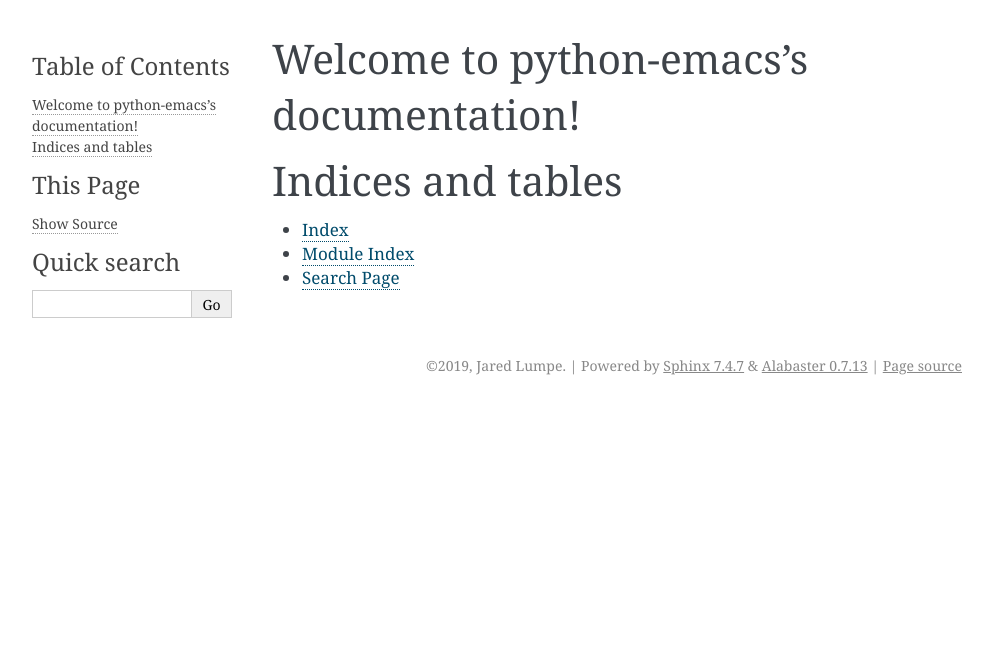
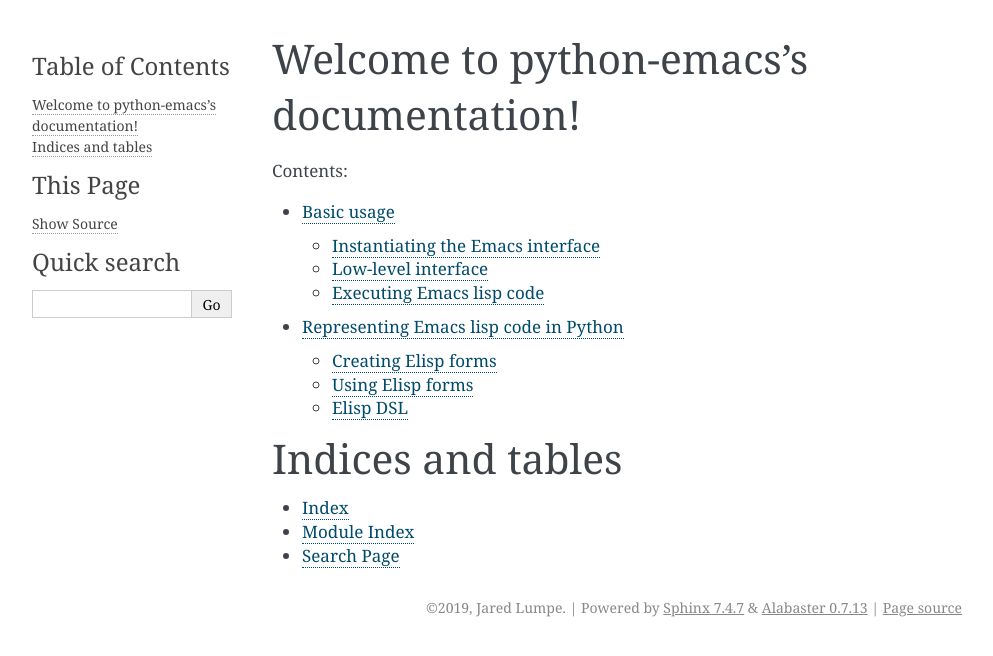
Before and after one commit to jlumpe/python-emacs, a Sphinx documentation site: the page built from docs/index.rst, in a window 1280 px wide. Shown: the top 656 px of the page, without its empty margins (148-1141 px from the left). Built offline with Sphinx 7.4.7, drawn with Linux system fonts in a browser that asks for light colours; some of the changed lines change nothing that is shown.

Commit message:
Documentation

```diff
--- /dev/null
+++ b/docs/elisp.rst
@@ -0,0 +1,175 @@
+Representing Emacs lisp code in Python
+======================================
+
+The :mod:`emacs.elisp` module contains utilities for representing Emacs lisp
+Abstract Syntax Trees (AST's) as Python objects, see the :class:`ElispAstNode`
+abstract class and its subclasses.
+
+
+Creating Elisp forms
+--------------------
+
+The fundamental data type in Elisp is the list. Other data types include symbols
+and self-evaluating types such as strings or numbers.
+
+Use the :func:`to_elisp` function to convert simple Python values to their Elisp
+equivalents. This will wrap numbers and strings as Elisp literals, as well as
+convert bools and None to the correct symbols:
+
+.. doctest::
+
+   >>> import emacs.elisp as el
+
+   >>> el.to_elisp(123)
+   <el 123>
+
+   >>> el.to_elisp(1.23)
+   <el 1.23>
+
+   >>> el.to_elisp('foo')
+   <el "foo">
+
+   >>> el.to_elisp(True)
+   <el t>
+
+   >>> el.to_elisp(False)
+   <el nil>
+
+   >>> el.to_elisp(None)
+   <el nil>
+
+
+Python lists are converted to quoted Elisp lists, while tuples are left unquoted:
+
+.. doctest::
+
+   >>> el.to_elisp([1, 2, 3])
+   <el '(1 2 3)>
+
+   >>> el.to_elisp(('a', 'b', 'c'))
+   <el ("a" "b" "c")>
+
+
+Elements of lists/tuples are recursively converted using :meth:`to_elisp` if
+they are not already instances of :class:`ElispAstNode`.
+
+You can use :func:`quote` to quote a value. It will also convert strings to
+quoted symbols:
+
+.. doctest::
+
+   >>> s = el.Symbol('foo')
+   >>> s
+   <el foo>
+
+   >>> el.quote(s)
+   <el 'foo>
+
+   >>> el.quote('foo')
+   <el 'foo>
+
+
+Other shortcuts are :func:`cons` to create a cons cell, or :func:`symbols` to
+create a list of symbols:
+
+.. doctest::
+
+   >>> el.cons(el.Symbol('a'), 1)
+   <el (cons a 1)>
+
+   >>> el.symbols('a', 'b', 'c')
+   <el (a b c)>
+
+   >>> el.symbols('a', 'b', 'c', quote=True)
+   <el '(a b c)>
+
+
+You can use :func:`make_alist` or :func:`make_plist` to convert common mapping
+types to their Elisp equivalents. These functions will always treat string
+keys as symbols:
+
+.. doctest::
+
+   >>> el.make_alist({'a': 1, 'b': 2}, quote=True)
+   <el '((a . 1) (b . 2))>
+
+   >>> el.make_plist({':x': 1, ':y': 2}, quote=True)
+   <el '(:x 1 :y 2)>
+
+
+Finally, use :class:`Raw` to wrap a raw Elisp code string so that it will just
+be inserted verbatim in the given location:
+
+.. doctest::
+
+   >>> el.Raw('(print "hi")')
+   <el (print "hi")>
+
+
+Using Elisp forms
+-----------------
+
+Elisp forms can be passed to :meth:`Elisp.eval` and :meth:`Elisp.getresult` for
+execution. You can also convert them to strings to produce (hopefully)
+syntactically-correct Elisp code.
+
+
+Elisp DSL
+---------
+
+This package also includes an unholy abomination of a DSL that lets you write
+Elisp code in Python. The DSL is implemented through a singleton object which
+is importable as :data:`emacs.elisp.E`::
+
+   >>> from emacs.elisp import E
+
+
+Calling the singleton as a function converts a Python object into an Elisp object
+using :meth:`to_elisp`:
+
+.. doctest::
+
+   >>> E(3)
+   <el 3>
+
+   >>> E('foo')
+   <el "foo">
+
+   >>> E(['a', 'b', 'c'])
+   <el '("a" "b" "c")>
+
+
+Attribute access produces Elisp symbols, converting underscores to dashes. The
+same can be done by indexing with a string:
+
+.. doctest::
+
+   >>> E.abc
+   <el abc>
+
+   >>> E.foo_bar
+   <el foo-bar>
+
+   >>> E[':baz']
+   <el :baz>
+
+
+Symbols can be called as functions, generating Elisp function calls:
+
+.. doctest::
+
+   >>> E.message("Hello from %s", E('python-emacs'))
+   <el (message "Hello from %s" "python-emacs")>
+
+
+Additionally, the ``Q``, ``C``, ``S``, and ``R`` methods are aliases for the
+:func:`quote`, :func:`cons`, :func:`symbols`, and :class:`Raw`, respectively.
+
+Using just the ``E`` object, it is possible to write complex Elisp forms:
+
+.. doctest::
+
+   >>> E.defun(E.my_elisp_function, E.S('a', 'b'),
+   ...   E.message("I shouldn't exist"),
+   ...   E['+'](E.a, E.b))
+   <el (defun my-elisp-function (a b) (message "I shouldn't exist") (+ a b))>
--- a/docs/index.rst
+++ b/docs/index.rst
@@ -10,6 +10,8 @@
    :maxdepth: 2
    :caption: Contents:
 
+   usage
+   elisp
 
 
 Indices and tables
--- /dev/null
+++ b/docs/usage.rst
@@ -0,0 +1,58 @@
+Basic usage
+===========
+
+Most of the functionality in this package is implemented in the :class:`Emacs`
+class, which represents an interface into the Emacs program.
+
+
+Instantiating the Emacs interface
+---------------------------------
+
+You should generally create the :class:`Emacs` object using one of the following
+two class methods rather than invoking the constructor directly.
+
+If you create the object with :meth:`Emacs.batch`, it will start a new Emacs
+process with the ``--batch`` argument each time you run a command or evaluate
+Elisp code. This will be slow if your ``init.el`` file takes a while to execute.
+
+Alternatively, :meth:`Emacs.client` will create an instance which connects to
+an already-running Emacs process using the ``emacsclient`` program. This should
+make most commands run much faster. If you use this method make sure to start
+the server in Emacs using ``(server-start)``.
+
+If the ``verbose`` keyword argument is set to 1 or higher, the subprocess'
+``stderr`` stream will be redirected to the console. If set to 2 ``stdout`` will
+be displayed as well.
+
+
+Low-level interface
+-------------------
+
+At the lowest level, you can call the :meth:`Emacs.run` or
+:meth:`Emacs.getoutput` methods to invoke the program with the given list of
+command line arguments. The difference between the two is that
+:meth:`Emacs.getoutput` returns the value of stdout as a string while
+:meth:`Emacs.run` returns an entire :class:`subprocess.CompletedProcess`
+instance.
+
+
+Executing Emacs lisp code
+-------------------------
+
+The main job of :class:`Emacs` is to execute elisp code.
+You can do this using the :meth:`Emacs.eval` method::
+
+    >>> emacs = Emacs.batch()
+    >>> emacs.eval('(print "Hello world!")')
+    '\n"Hello world!"\n'
+
+This method records the output from stdout and returns it as a string.
+
+Alternatively, you can use the :meth:`Emacs.getresult` method which returns the
+result of the execution as a Python value::
+
+    >>> emacs.getresult('(+ 1 2)')
+    3
+
+Note that it does this by converting the value to JSON in Emacs and then decoding
+it in Python, so the value must be json-encodable.
```
